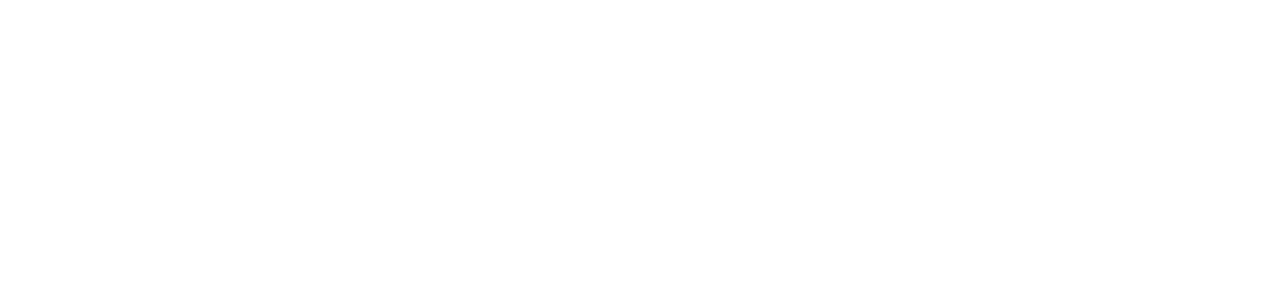
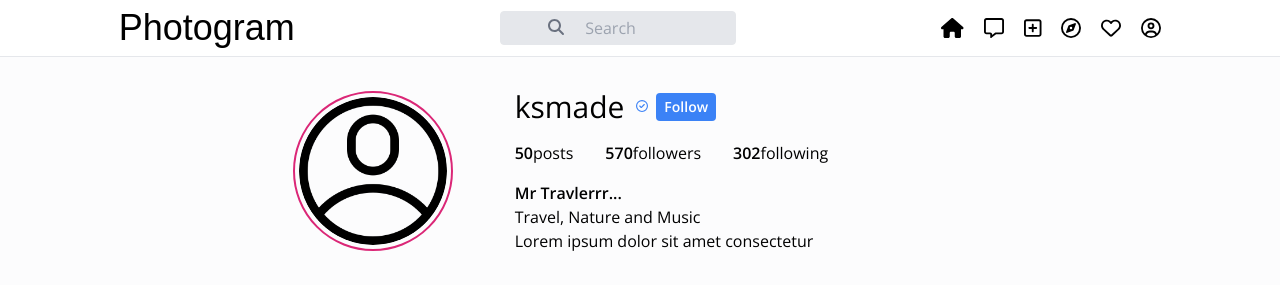
Before and after one commit to kamesh666/photogram, a React (Create React App) app in the folder photogram/: page /profile in a window 1280 px wide. Before the commit this address had no page. Shown: the top 300 px of the page. Built offline with nearby package versions, Linux system fonts and the light colour scheme; a web font is replaced by a local one.

Commit message:
designing profile screen

```diff
--- a/photogram/package.json
+++ b/photogram/package.json
@@ -4,6 +4,8 @@
   "private": true,
   "dependencies": {
     "@fortawesome/fontawesome-svg-core": "^6.2.0",
+    "@fortawesome/free-brands-svg-icons": "^6.2.0",
+    "@fortawesome/free-regular-svg-icons": "^6.2.0",
     "@fortawesome/free-solid-svg-icons": "^6.2.0",
     "@fortawesome/react-fontawesome": "^0.2.0",
     "@testing-library/jest-dom": "^5.14.1",
--- a/photogram/src/App.js
+++ b/photogram/src/App.js
@@ -2,7 +2,7 @@
 import Signup from './pages/auth/SignupForm'
 import Signin from './pages/auth/SigninForm'
 import Dashboard from './pages/dashboard/DashboardSceeen';
-
+import Profile from './components/user/ProfileScreen';
 
 function App() {
   return (
@@ -12,6 +12,7 @@
           <Route path='/signup' element={<Signup/>} />
           <Route path='/signin' element={<Signin/>}/>
           <Route path='/' element={<Dashboard/>}/>
+          <Route path='/profile' element={<Profile/>}/>
 
         </Routes>
      </Router>
--- a/photogram/src/components/nav/Navbar.jsx
+++ b/photogram/src/components/nav/Navbar.jsx
@@ -3,7 +3,8 @@
 import './nav.css'
 
 // font awrsome icon
-import {faSearch} from'@fortawesome/free-solid-svg-icons'
+import {faSearch, faHome} from'@fortawesome/free-solid-svg-icons'
+import {faMessage, faHeart, faPlusSquare, faCompass, faCircleUser} from '@fortawesome/free-regular-svg-icons'
 import {FontAwesomeIcon} from '@fortawesome/react-fontawesome'
 
 export default class Navbar extends Component {
@@ -18,12 +19,17 @@
 						<h1 className='font-billabong text-4xl'>Photogram</h1>
 
 						<div className="relative hidden sm:block  text-gray-500">
-							<input className='search-bar max-w-xs border rounded bg-gray-200 px-4 text-center outline-none focus:border-gray-400' type="search" placeholder="Search" id="" />
-							<FontAwesomeIcon className='top-0 left-0 ml-12 mt-1 cursor-pointer' icon={faSearch}/>
+							<input className='search-bar max-w-xs border rounded bg-gray-200 px-4 py-1 text-center outline-none focus:border-gray-400' type="search" placeholder="Search" id="" />
+							<FontAwesomeIcon className='top-0 absolute left-0 ml-12 mt-2 cursor-pointer' icon={faSearch}/>
 						</div>
-						<div className="space-x-4">
-								<Link className='inline-block bg-blue-500 px-2 py-1 text-white font-semibold text-sm rounded' to='/signin'>Log In</Link>
-								<Link className='inline-block text-blue-500 text-sm font-semibold' to='/signup'>Sign In</Link>
+						<div className="space-x-5 sm:text-md text-xl">
+								<Link className='' to='/signin'><FontAwesomeIcon icon={faHome}/></Link>
+								<Link className='' to='/signup'><FontAwesomeIcon icon={faMessage}/></Link>
+								<Link className='' to='/signup'><FontAwesomeIcon icon={faPlusSquare} /></Link>
+								<Link className='' to='/signup'><FontAwesomeIcon icon={faCompass} /></Link>
+								<Link className='' to='/signup'><FontAwesomeIcon icon={faHeart} /></Link>
+								<Link className='' to='/profile'><FontAwesomeIcon icon={faCircleUser} /></Link>
+
 							</div>
 					</div>
         </nav>
--- /dev/null
+++ b/photogram/src/components/user/ProfileScreen.jsx
@@ -0,0 +1,53 @@
+import React, { Component } from 'react'
+import Navbar from '../nav/Navbar';
+import account from '../../img/account.png'
+import {faCheckCircle} from '@fortawesome/free-regular-svg-icons'
+import {FontAwesomeIcon} from '@fortawesome/react-fontawesome'
+import { Link } from 'react-router-dom';
+
+export default class Profile extends Component {
+  state = { }
+  render() {
+    return (
+      <div className="">
+        <Navbar/>
+        <main className='bg-gray-100 bg-opacity-25'>
+          <div className="lg:w-8/12 lg:mx-auto mb-8">
+            <header className='flex flex-wrap items-center p-4 md:py-8'>
+              <div className="md:w-3/12 md:ml-16">
+                <img className='w-20 h-20 md:w-40 md:h-40 object-cover rounded-full
+                     border-2 border-pink-600 p-1' src={account} alt="" />
+              </div>
+              {/* profile meta */}
+              <div className="w-8/12 md:w-7/12 ml-4">
+                <div className="md:flex md:flex-wrap md:items-center mb-4">
+                  <h2 className='text-3xl inline-block font-light md:mr-2 mb-2 sm:mb-0'>
+                    ksmade
+                  </h2>
+                  {/* badge */}
+                  <span className='inline-block text-blue-500 relative mr-6 text-xl transform -translate-y-2' aria-hidden="true">
+                  <FontAwesomeIcon className='text-xs absolute inset-x-0 ml-1 mt-px' icon={faCheckCircle}/>
+                  </span>
+                  <Link className='bg-blue-500 px-2 py-1 text-white font-semibold text-sm rounded block text-center sm:inline-block' to='/follow'>Follow</Link>
+                </div>
+                <ul className='hidden md:flex space-x-8 mb-4'>
+                  <li><span className='font-semibold'>50</span>posts</li>
+                  <li><span className='font-semibold'>570</span>followers</li>
+                  <li><span  className='font-semibold'>302</span>following</li>
+                </ul>
+                {/* user meta form */}
+                <div class="hidden md:block">
+                  <h1 class="font-semibold">Mr Travlerrr...</h1>
+                  <span>Travel, Nature and Music</span>
+                  <p>Lorem ipsum dolor sit amet consectetur</p>
+                </div>
+
+              </div>
+            </header>
+            <div className="px-px md:px-3"></div>
+          </div>
+        </main>
+      </div>
+    );
+  }
+}
--- a/photogram/src/pages/dashboard/DashboardSceeen.jsx
+++ b/photogram/src/pages/dashboard/DashboardSceeen.jsx
@@ -7,6 +7,7 @@
     return(
       <div className="">
         <Navbar/>
+
         hello user
 
       </div>
```
Also changed, not shown: photogram/src/components/user/Profile.js (added), photogram/src/img/account.png (added), 1 other file (tests, documents, lock files or other folders).
